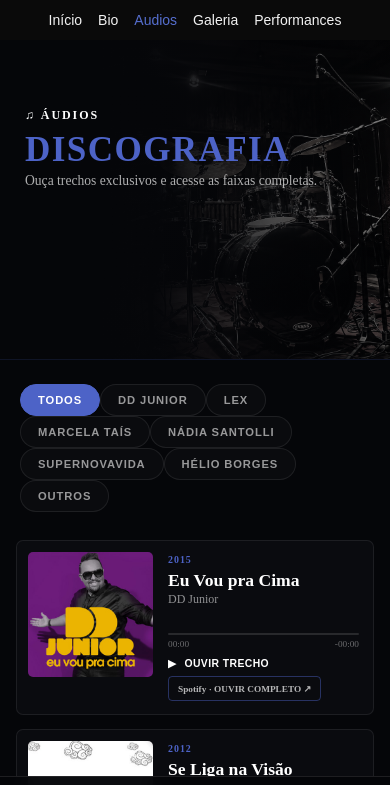
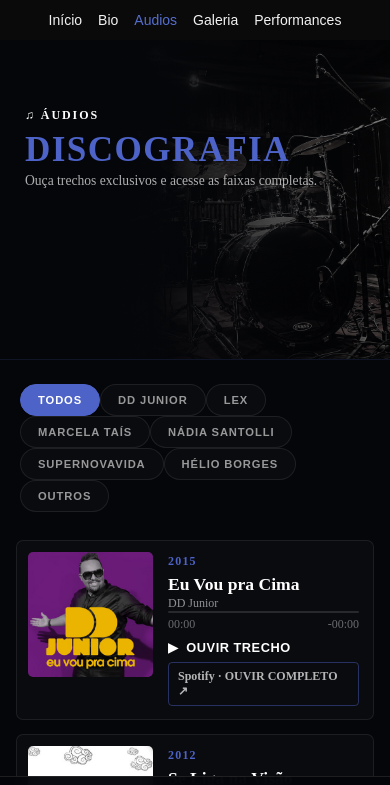
Before and after one commit to eduardo-martins-tech/drummer-portfolio, a React (Vite) app: page /drummer-portfolio/audios in a window 390 px wide. Shown: the top 785 px of the page. Built offline with nearby package versions, Linux system fonts and the light colour scheme.

Commit message:
fix: improve audio card readability and hero text on tablet

```diff
--- a/src/components/AudioCard/AudioCard.css
+++ b/src/components/AudioCard/AudioCard.css
@@ -79,7 +79,7 @@
 .audio-card-year {
     color: #4d63c7;
 
-    font-size: 0.62rem;
+    font-size: 0.75rem;
     font-weight: 600;
 
     letter-spacing: 0.1em;
@@ -138,7 +138,7 @@
 
     color: rgba(255, 255, 255, 0.4);
 
-    font-size: 0.58rem;
+    font-size: 0.75rem;
 }
 
 /* PLAY */
@@ -158,7 +158,7 @@
 
     color: #ffffff;
 
-    font-size: 0.65rem;
+    font-size: 0.8rem;
     font-weight: 600;
     letter-spacing: 0.04em;
 
@@ -185,7 +185,7 @@
 
     color: rgba(255, 255, 255, 0.7);
 
-    font-size: 0.58rem;
+    font-size: 0.75rem;
     font-weight: 600;
 
     text-decoration: none;
--- a/src/components/HeroBackgroundText/HeroBackgroundText.css
+++ b/src/components/HeroBackgroundText/HeroBackgroundText.css
@@ -40,6 +40,18 @@
 
     100% {
         transform: translateX(0);
+    }
+
+}
+
+/* =========================
+   HERO BACKGROUND TEXT - TABLET DEITADO / NOTEBOOK PEQUENO
+========================= */
+
+@media (min-width: 901px) and (max-width: 1280px) {
+
+    .hero-background-text h2 {
+        font-size: clamp(3rem, 6vw, 5rem);
     }
 
 }
```
